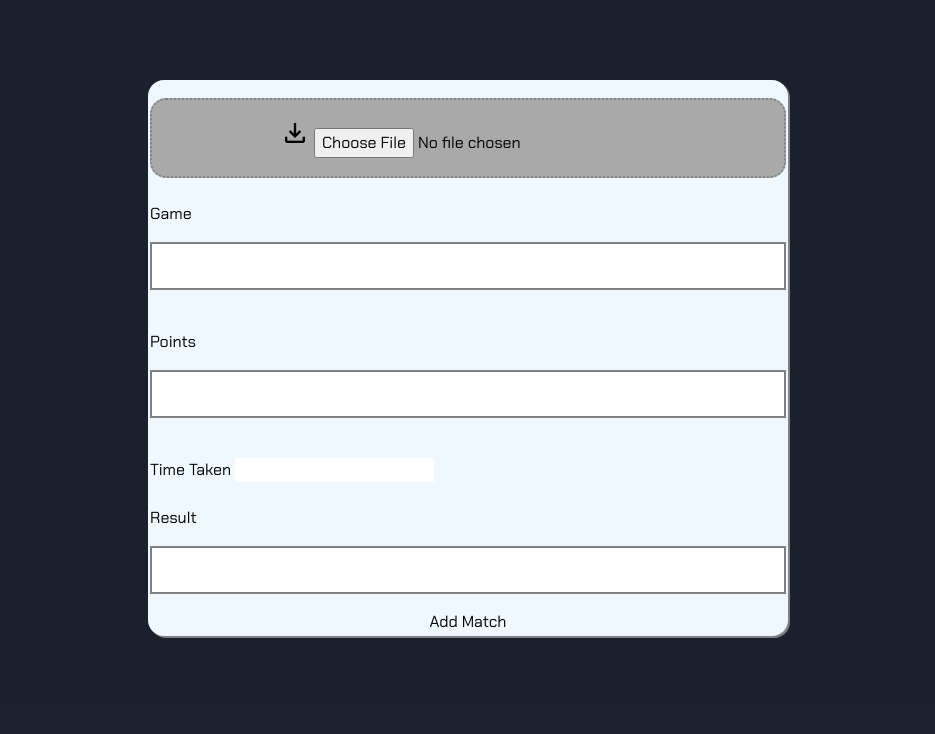
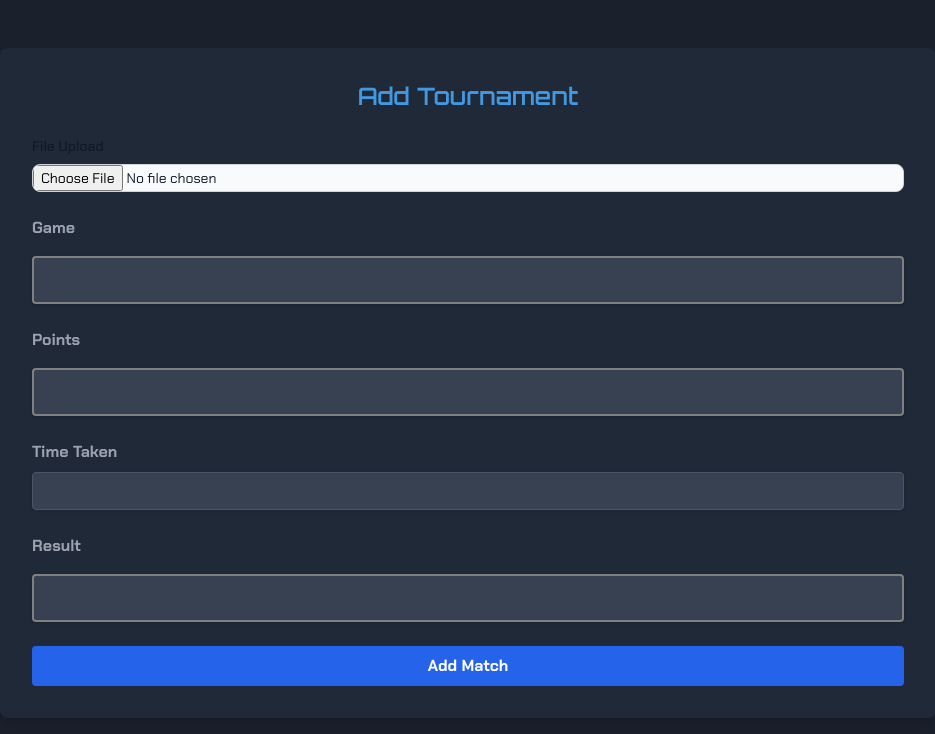
Before and after one commit to saacutter/CITS3403-Project, a Flask app: page /addMatch in a window 1280 px wide. Shown: the part 96-830 px from the top of the page, without its empty margins (172-1107 px from the left). Before the commit the page ends 734 px from the top, so only its background shows below. Run offline with Flask 3, Linux system fonts and the light colour scheme; the visitor is signed in with stand-in values (Sample User, id 1); some libraries are stand-ins or nearby versions.

Commit message:
Updated the appearances of the add tournament and add matches forms

```diff
--- a/app/templates/add-match.html
+++ b/app/templates/add-match.html
@@ -5,35 +5,36 @@ Tournament Manager - Add Match
 {% endblock %}
 
 {% block body %}
-<div class="panel rounded-border">
-    <form action="{{ url_for('tournament') }}" method="post" enctype="multipart/form-data">
+<div class="flex-grow mx-auto p-4 mt-8 flex">
+    <section class="bg-gray-800 p-8 rounded-lg shadow-lg w-3/4 text-left center">
+        <h2 class="text-2xl font-semibold mb-6 text-center">Add Tournament</h2>
+        <form action="{{ url_for('match') }}" method="post">
             {{ form.hidden_tag() }}
-        <div class="container center rounded-border file-upload">
-            <span class="material-symbols-outlined" style="font-size: 30px;">download</span>
-            {{ form.file(id="file", accept=".json, .csv") }}
+            <div class="mb-6">
+                {{ form.file.label(class="block mb-2 text-sm font-medium text-gray-900 dark:text-white") }}
+                {{ form.file(id="file", accept=".json, .csv", class="block w-full text-sm text-gray-900 border border-gray-300 rounded-lg cursor-pointer bg-gray-50 dark:text-gray-400 focus:outline-none dark:bg-gray-700 dark:border-gray-600 dark:placeholder-gray-400") }}
             </div>
-        <br>
-        <div class="container">
-            {{ form.game.label }}
-            {{ form.game(id="upload-input") }}
+            <div class="mb-6">
+                {{ form.game.label(class="block text-gray-400 font-bold mb-2") }}
+                {{ form.game(id="upload-input", class="shadow appearance-none border rounded w-full py-2 px-3 text-gray-700 leading-tight focus:outline-none focus:shadow-outline bg-gray-700 border-gray-600 text-white") }}
             </div>
-        <br>
-        <div class="container">
-            {{ form.points.label }}
-            {{ form.points(id="upload-input") }}
+            <div class="mb-6">
+                {{ form.points.label(class="block text-gray-400 font-bold mb-2") }}
+                {{ form.points(id="upload-input", class="shadow appearance-none border rounded w-full py-2 px-3 text-gray-700 leading-tight focus:outline-none focus:shadow-outline bg-gray-700 border-gray-600 text-white") }}
             </div>
-        <br>
-        <div class="container">
-            {{ form.time_taken.label }}
-            {{ form.time_taken(id="upload-input") }}
+            <div class="mb-6">
+                {{ form.time_taken.label(class="block text-gray-400 font-bold mb-2") }}
+                {{ form.time_taken(id="upload-input", class="shadow appearance-none border rounded w-full py-2 px-3 text-gray-700 leading-tight focus:outline-none focus:shadow-outline bg-gray-700 border-gray-600 text-white") }}
             </div>
-        <br>
-        <div class="container">
-            {{ form.result.label }}
-            {{ form.result(id="upload-input") }}
+            <div class="mb-6">
+                {{ form.result.label(class="block text-gray-400 font-bold mb-2") }}
+                {{ form.result(id="upload-input", class="shadow appearance-none border rounded w-full py-2 px-3 text-gray-700 leading-tight focus:outline-none focus:shadow-outline bg-gray-700 border-gray-600 text-white") }}
             </div>
-        {{ form.submit(class="center") }}
+            <div class="flex items-center justify-between">
+                {{ form.submit(class="bg-blue-600 hover:bg-blue-700 text-white font-bold py-2 px-4 rounded focus:outline-none focus:shadow-outline transition w-full") }}
+            </div>
         </form>
+    </section>
 </div>
 <script src="static/js/upload.js"></script>
 {% endblock %}
--- a/app/templates/add-tournament.html
+++ b/app/templates/add-tournament.html
@@ -8,7 +8,7 @@ Tournament Manager - Add Tournament
 <div class="flex-grow mx-auto p-4 mt-8 flex">
     <section class="bg-gray-800 p-8 rounded-lg shadow-lg w-full max-w-sm text-left center">
         <h2 class="text-2xl font-semibold mb-6 text-center">Add Tournament</h2>
-        <form action="{{ url_for('match') }}" method="post">
+        <form action="{{ url_for('tournament') }}" method="post">
             {{ form.hidden_tag() }}
             <div class="mb-6">
                 <label class="block mb-2 text-sm font-medium text-gray-900 dark:text-white" for="user_avatar">Upload file</label>
```
Lines whose indentation alone changed are shown as unchanged.
